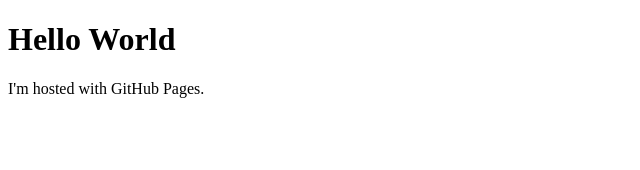
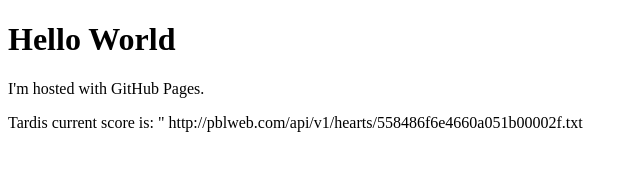
Before and after one commit to nevraw/nevraw.github.io, a plain HTML site: page index.html in a window 1280 px wide. Shown: the whole page, without its empty margins (0-640 px from the left). Drawn offline with Linux system fonts and the light colour scheme.

Commit message:
Update index.html

```diff
--- a/index.html
+++ b/index.html
@@ -3,5 +3,6 @@
 <body>
 <h1>Hello World</h1>
 <p>I'm hosted with GitHub Pages.</p>
+<p>Tardis current score is: " http://pblweb.com/api/v1/hearts/558486f6e4660a051b00002f.txt</p>
 </body>
 </html>
```
